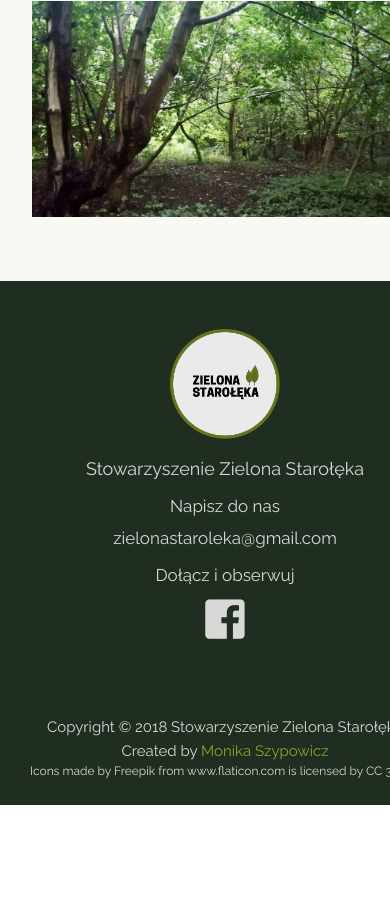
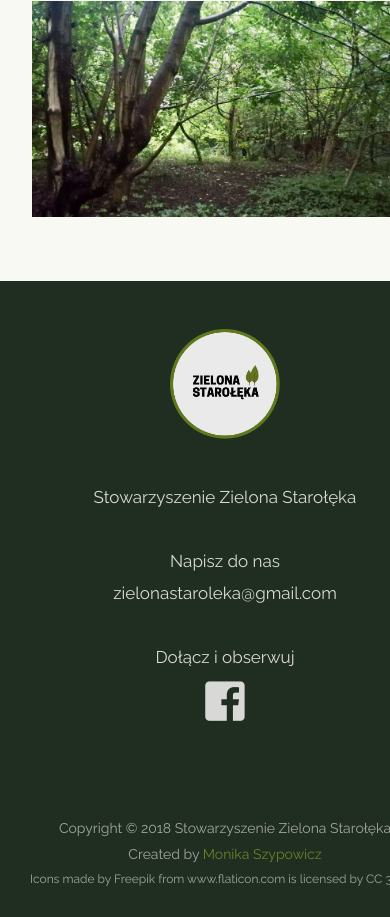
Before and after one commit to Moniaesz/ngo-website, a website: page index.html in a window 390 px wide. Shown: the part 6587-7504 px from the top of the page. Before the commit the page ends 7392 px from the top, so only its background shows below. Drawn offline with Linux system fonts and the light colour scheme.

Commit message:
footer RWD styles

```diff
--- a/index.html
+++ b/index.html
@@ -164,7 +164,6 @@
 
 <!-- footer -->
     <footer id="kontakt">
-<!--       <div class="footer-content"> -->
         <div class="dane">
           <img src="/assets/logo-circle.png" alt="">
         </div>
@@ -181,9 +180,8 @@
             <i class="fab fa-facebook-square"></i>
           </a>
         </div>
-<!--       </div> -->
 
-      <div class="small-footer">
+      <div id="small-footer">
         <p>Copyright © 2018 Stowarzyszenie Zielona Starołęka </p>
         <p>Created by <a href="https://www.linkedin.com/in/monika-szypowicz/" target="blank">Monika Szypowicz</a></p>
         <p>Icons made by Freepik from www.flaticon.com is licensed by CC 3.0 BY</p>
--- a/sass/style.scss
+++ b/sass/style.scss
@@ -434,16 +434,12 @@ article img {
   }
 }
 
-  .mail p:first-child {
-    font-size: 18px;
-    // font-weight: bold;
-  }
-
-.small-footer {
-  margin-top: 4.5rem;
+#small-footer {
+  margin-top: 5.5rem;
   line-height: 1.2rem;
     p {
-      font-size: 15px;
+      opacity: 0.7;
+      font-size: 14px;
       &:last-child {
         font-size: 12px;
       }
@@ -556,6 +552,21 @@ article img {
   }
 }
 
+@media screen and (max-width: 1078px) {
+  #kontakt p {
+    margin-top: 2rem;
+  }
+  .mail {
+    p:first-child {
+      margin-bottom: 2rem;
+    }
+  }
+  #small-footer p{
+    margin-top: 0;
+    padding: 0.2rem;
+  }
+}
+
 @media screen and (max-width: 1440px) {
   .circle-img {
     height: 200px;
@@ -601,7 +612,7 @@ article img {
       .mail {
         grid-area: mail;
       }
-      .small-footer {
+      #small-footer {
         grid-area: small-footer;
       }
   }
```
Also changed, not shown: css/style.css.
